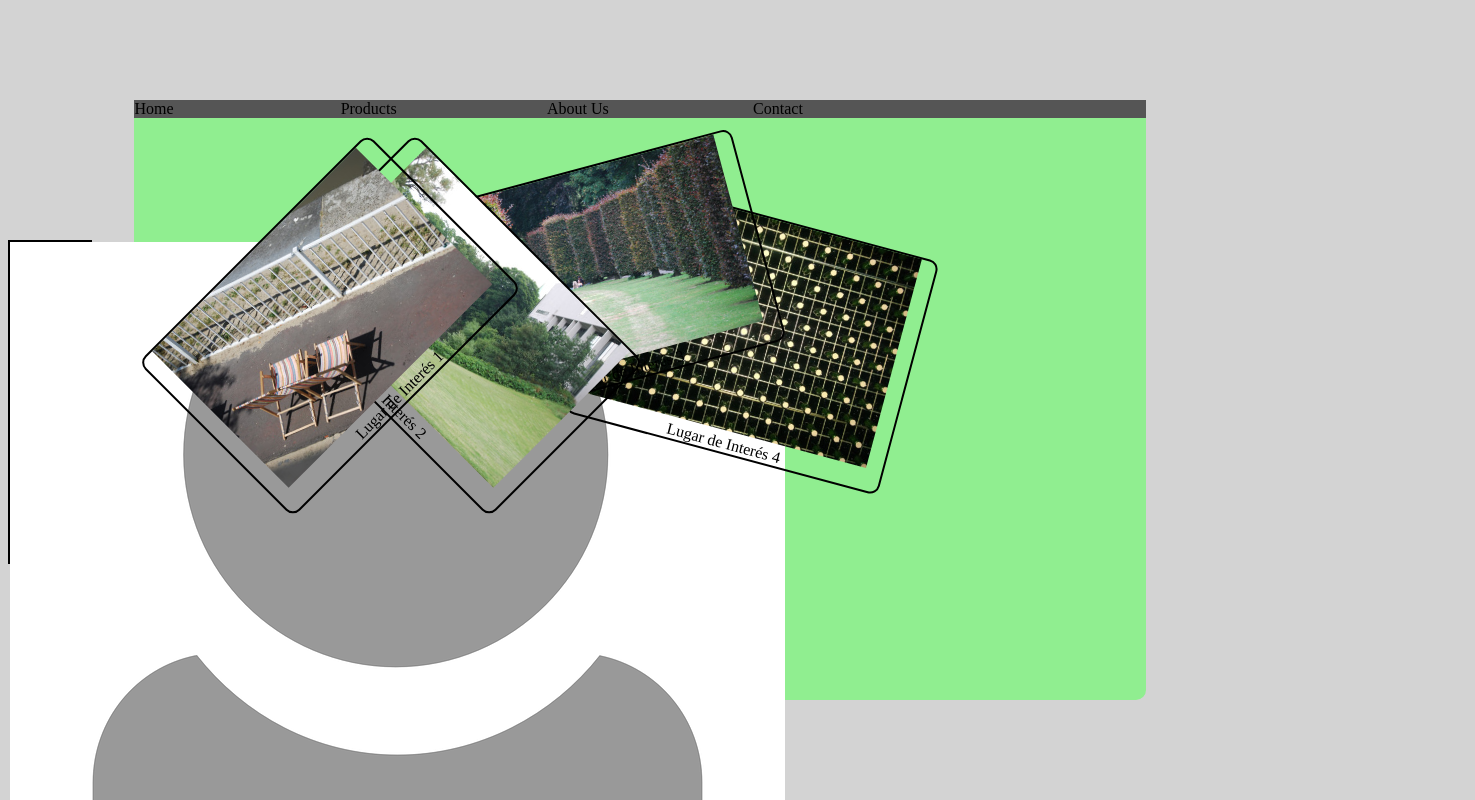
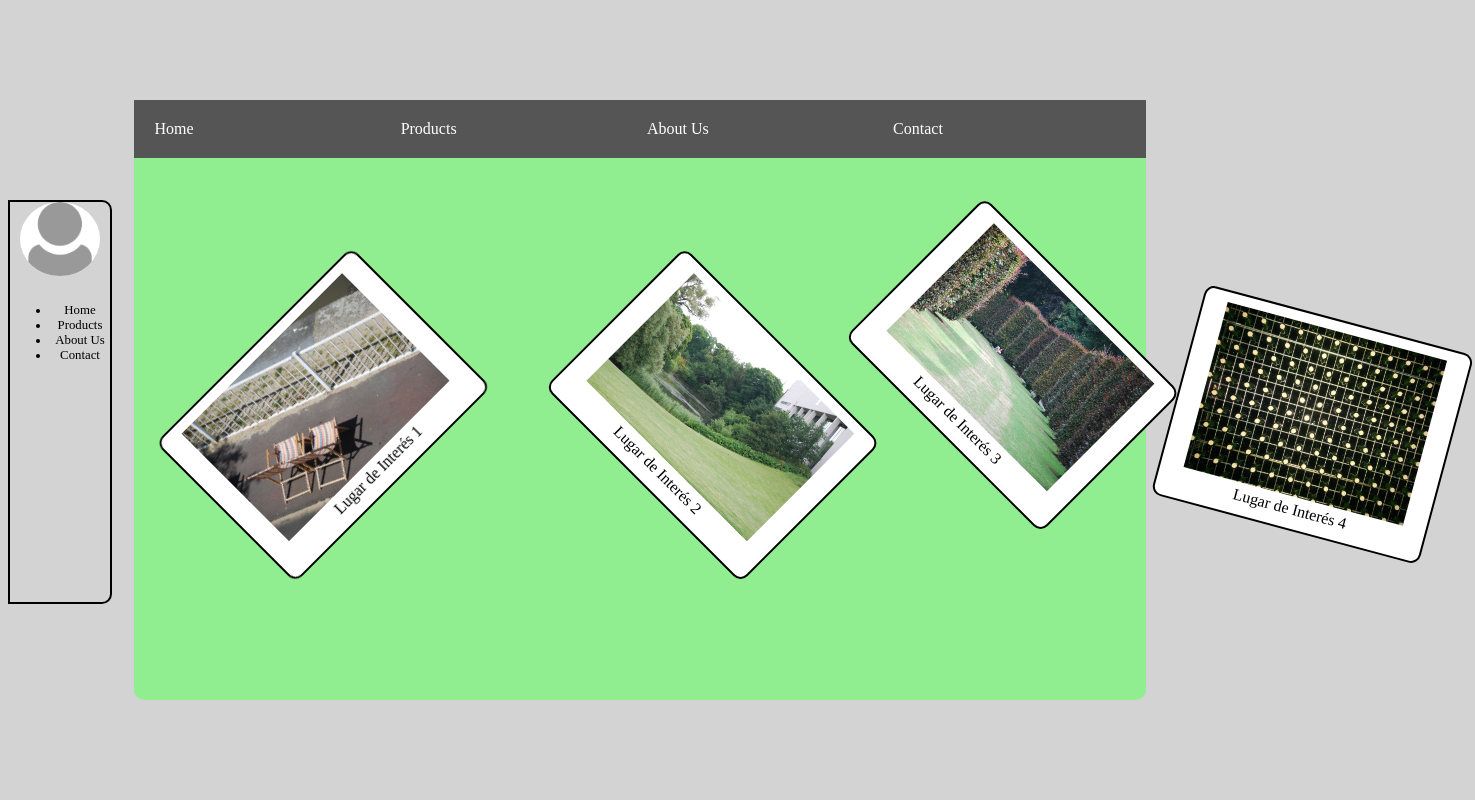
Before and after one commit to szarandonazahonero/szarandonazahonero-1EVAL_HTMLyCSS_APPWEB_2smrc_szarandonazahonero, a plain HTML site: page Ejercicio position/ejercicio.html in a window 1280 px wide. Shown: the whole page, 1475 px wide, since content can reach past the window. Drawn offline with Linux system fonts and the light colour scheme.

Commit message:
Confirmar

```diff
--- a/Ejercicio position/css/estilos.css
+++ b/Ejercicio position/css/estilos.css
@@ -1,4 +1,3 @@
-
 body{
     background-color: lightgrey;
 }
@@ -7,32 +6,31 @@ body{
  background-color: lightgreen;
  border-radius: 10px;
  margin: 100px auto;
- position relative;
+ position: relative;
  height: 600px;
  width: 80%;
 }
 
 .container nav {
  background-color: #555555;
- position: -webkit_sticky;
+ position: -webkit-sticky;
  position: sticky;
  top: 0px;
  z-index: 100;
 }
 
 .container nav div {
- color: white#ffffff;
+ color:#ffffff;
  display: inline-block;
- pading: 20px;
+ padding: 20px;
  width: 20%;
 }
 
 figure {
- background-color; white;
+ background-color: white;
  border: 2px solid black;
  border-radius: 10px;
- border-radius: 10px;
- padding: 10 px;
+ padding: 10px;
  text-align: center;
  width: 25%;
 }
@@ -46,7 +44,7 @@ figure:hover {
 }
 
 #li1 {
- left: 10%;
+ left: 1%;
  position: absolute;
  top: 200px;
  -webkit-transform: rotate(-45deg);
@@ -55,26 +53,26 @@ figure:hover {
 }
 
 #li2 {
- left: 250px;
+ left: 400px;
  position: absolute;
  top: 200px;
  -webkit-transform: rotate(45deg);
- transfomr: rotate(45deg);
+ transform: rotate(45deg);
  z-index: 3;
 }
 
 #li3 {
- left: 400px;
+ left: 700px;
  position: absolute;
  top: 150px;
  -webkit-transform: rotate(-15deg);
- transfomr: rotate(45deg);
+ transform: rotate(45deg);
  z-index: 2;
 
 }
 
 #li4 {
-    left: 550px;
+    left: 1000px;
     position:absolute;
     top: 200px;
     -webkit-transform: rotate(-15deg);
@@ -84,12 +82,19 @@ figure:hover {
 
    .fixed-sidebar {
     border: 2px solid black;
-    border-top-right-radius: px;
+    border-top-right-radius: 10px;
     border-bottom-right-radius: 10px;
     font-size: 0.8em;
-    height: 40%;
+    height: 400px;
     position: fixed;
     text-align: center;
-    top: 30%;
-    width: 80px;
-   }
+    top: 200px;
+    width: 100px;
+}
+
+.fixed-sidebar img {
+    max-width: 80%;
+    max-height: 40%;
+    border-radius: 50%;
+    margin-bottom: 10px;
+}
--- a/Ejercicio position/ejercicio.html
+++ b/Ejercicio position/ejercicio.html
@@ -47,7 +47,7 @@
     </div>
 
     <div class="fixed-sidebar">
-        <img src="img/profile.png" />
+        <img src="img/profile.png">
         <ul>
             <li>Home</li>
             <li>Products</li>
@@ -57,5 +57,4 @@
     </div>
 
 </body>
-
 </html>
```
